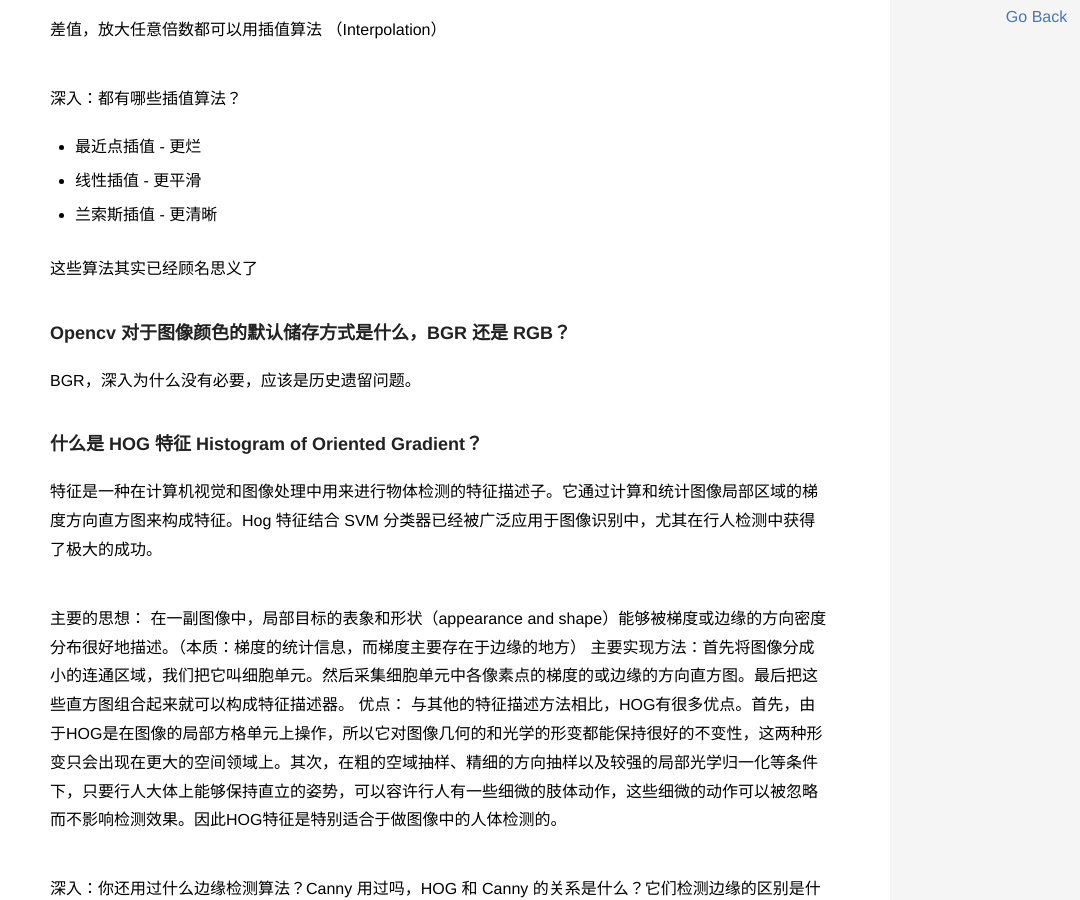
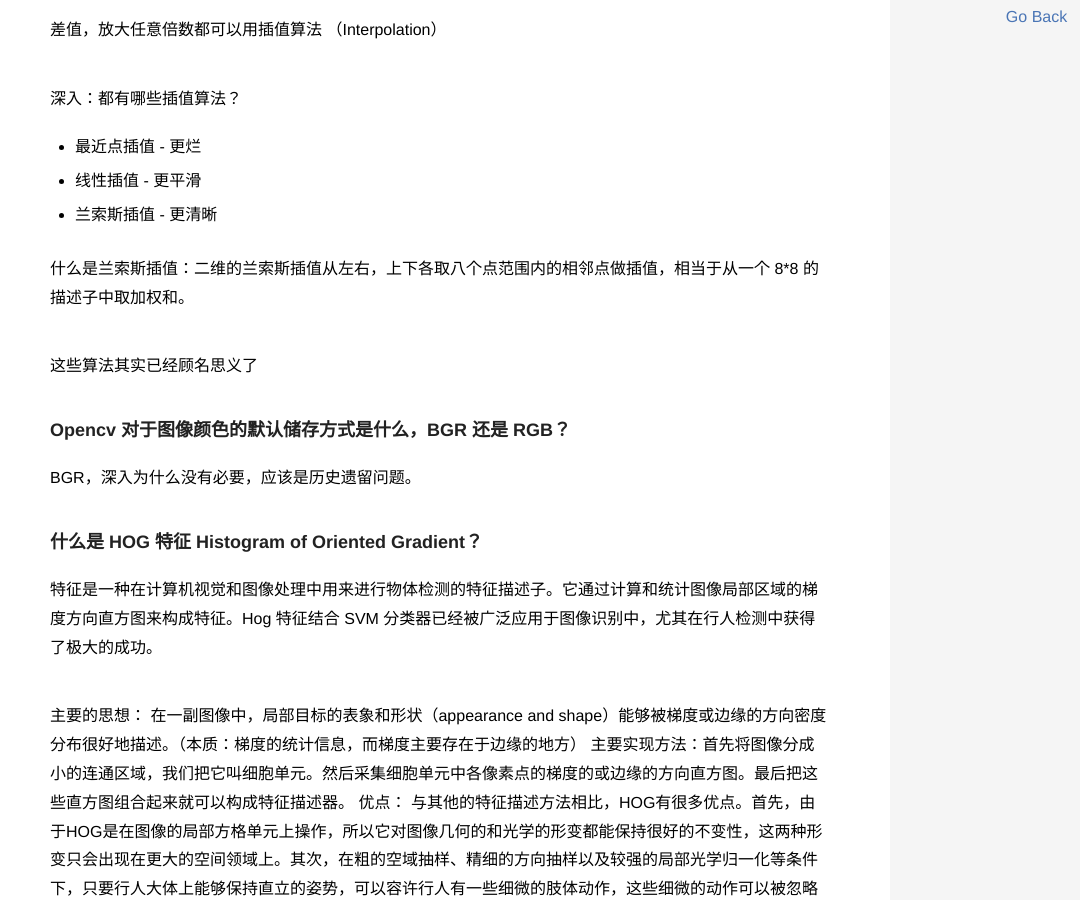
Before and after one commit to WMXPY/blog.mengw.io, a Jekyll site: the page built from _posts/miscellaneous/2019-03-21-Miscellaneous-Python-CV.md, in a window 1280 px wide and 900 px high, scrolled down 3676 px. Shown: the whole window, without its empty margins (200-1280 px from the left). Built offline with Jekyll 4.4.1, drawn with Linux system fonts in a browser that asks for light colours.

Commit message:
improve lanczos resampling info

```diff
--- a/_posts/miscellaneous/2019-03-21-Miscellaneous-Python-CV.md
+++ b/_posts/miscellaneous/2019-03-21-Miscellaneous-Python-CV.md
@@ -103,6 +103,8 @@ Python 原生不支持多线程，虽然默认提供了（threading）包但是
 - 线性插值 - 更平滑
 - 兰索斯插值 - 更清晰
 
+什么是兰索斯插值：二维的兰索斯插值从左右，上下各取八个点范围内的相邻点做插值，相当于从一个 8*8 的描述子中取加权和。
+
 这些算法其实已经顾名思义了
 
 ### Opencv 对于图像颜色的默认储存方式是什么，BGR 还是 RGB？
```
